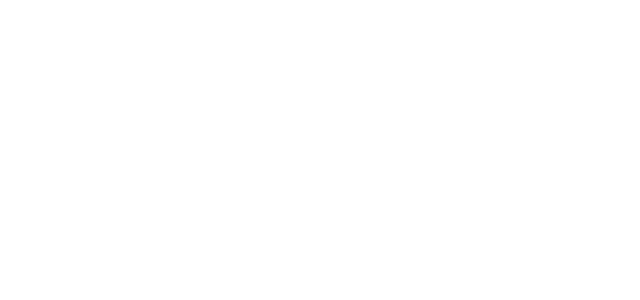
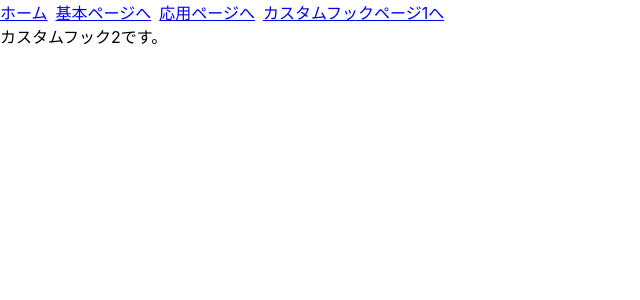
Before and after one commit to genta-t/react18-tutorial, a React (Create React App) app: page /custom-hooks-2 in a window 1280 px wide. Before the commit this address had no page. Shown: the top 300 px of the page, without its empty margins (0-640 px from the left). Built offline with nearby package versions, Linux system fonts and the light colour scheme.

Commit message:
ページ内リンクリファクタリング

```diff
--- a/src/App.tsx
+++ b/src/App.tsx
@@ -1,7 +1,9 @@
 import { BrowserRouter as Router, Route, Routes, Link } from 'react-router-dom';
 import BasicPage from './components/BasicPage';
 import ApplicationPage from './components/ApplicationPage';
-import CustomHooksPage from './components/CustomHooks';
+import CustomHooksPage1 from './components/CustomHooks1';
+import CustomHooksPage2 from './components/CustomHooks2';
+import PageLinks from './components/items/PageLinks';
 
 const App = () => {
   return (
@@ -10,12 +12,12 @@
         <Routes>
           <Route path="/basic" element={<BasicPage />} />
           <Route path="/application" element={<ApplicationPage />} />
-          <Route path="/custom-hooks" element={<CustomHooksPage />} />
+          <Route path="/custom-hooks-1" element={<CustomHooksPage1 />} />
+          <Route path="/custom-hooks-2" element={<CustomHooksPage2 />} />
           <Route path="/" element={
             <>
-              <Link to="/basic">基本ページへ</Link>
-              <Link to="/application">応用ページへ</Link>
-              <Link to="/custom-hooks">カスタムフックページへ</Link>
+              <PageLinks link={"/"}/>
+              <h2>ホーム</h2>
             </>
           } />
         </Routes>
--- a/src/components/ApplicationPage.tsx
+++ b/src/components/ApplicationPage.tsx
@@ -1,4 +1,3 @@
-import { Link } from 'react-router-dom';
 import UseState from './application/UseState';
 import UseEffect from './application/UseEffect';
 import UseContext from './application/UseContext';
@@ -6,14 +5,13 @@
 import UseCallBack from './application/UseCallBack';
 import UseMemo from './application/UseMemo';
 import UseRef from './application/UseRef';
+import PageLinks from './items/PageLinks';
 
 const ApplicationPage = () => {
 
   return (
     <>
-      <Link to="/basic">基本ページへ</Link>
-      <Link to="/custom-hooks">カスタムフックページへ</Link>
-      <Link to="/">ホーム</Link>
+      <PageLinks link={"/application"}/>
       <p>応用です</p>
       <UseState />
       <UseEffect />
--- a/src/components/BasicPage.tsx
+++ b/src/components/BasicPage.tsx
@@ -13,7 +13,7 @@
 import UseSyncExternalStore from './basics/UseSyncExternalStore';
 import UseTransition from './basics/UseTransition';
 import UseState from './basics/UseState';
-import { Link } from 'react-router-dom';
+import PageLinks from './items/PageLinks';
 
 // useはあまり使わない？？サンプルではuseContextを使った。
 export const ThemeContext = createContext<string | null>(null);
@@ -22,9 +22,7 @@
 
   return (
     <>
-      <Link to="/application">応用ページへ</Link>
-      <Link to="/custom-hooks">カスタムフックページへ</Link>
-      <Link to="/">ホーム</Link>
+      <PageLinks link={"/basic"}/>
       <p>基本です</p>
       <UseState />
       <UseEffect />
--- a/src/components/CustomHooks.tsx
+++ b/src/components/CustomHooks1.tsx
@@ -1,4 +1,3 @@
-import { Link } from 'react-router-dom';
 import ToggleComp from './customHooks/toggle/ToggleComp';
 import TimeoutComp from './customHooks/timeOut/TimeoutComp';
 import DebounceComp from './customHooks/debounce/DebounceComp';
@@ -14,15 +13,14 @@
 import EventListenerComp from './customHooks/eventListener/EventListenerComp';
 import OnScreenComp from './customHooks/onScreen/OnScreenComp';
 import WindowSizeComp from './customHooks/windowSize/WindowSizeComp';
+import PageLinks from './items/PageLinks';
 
-const CustomHooksPage = () => {
+const CustomHooksPage1 = () => {
 
   return (
     <>
-      <Link to="/basic">基本ページへ</Link>
-      <Link to="/application">応用ページへ</Link>
-      <Link to="/">ホーム</Link>
-      <p>カスタムフックです。</p>
+      <PageLinks link={"/custom-hooks-1"}/>
+      <p>カスタムフック1です。</p>
       <ToggleComp />
       <TimeoutComp />
       <DebounceComp />
@@ -42,4 +40,4 @@
   );
 }
 
-export default CustomHooksPage;
+export default CustomHooksPage1;
--- /dev/null
+++ b/src/components/CustomHooks2.tsx
@@ -0,0 +1,13 @@
+import PageLinks from './items/PageLinks';
+
+const CustomHooksPage2 = () => {
+
+  return (
+    <>
+      <PageLinks link={"/custom-hooks-2"}/>
+      <p>カスタムフック2です。</p>
+    </>
+  );
+}
+
+export default CustomHooksPage2;
--- /dev/null
+++ b/src/components/items/PageLinks.tsx
@@ -0,0 +1,38 @@
+import { Link } from 'react-router-dom';
+
+const PageLinks = ({ link }: { link: string }) => {
+  const links = [
+    {
+      to: "/",
+      label: "ホーム"
+    },
+    {
+      to: "/basic",
+      label: "基本ページへ"
+    },
+    {
+      to: "/application",
+      label: "応用ページへ"
+    },
+    {
+      to: "/custom-hooks-1",
+      label: "カスタムフックページ1へ"
+    },
+    {
+      to: "/custom-hooks-2",
+      label: "カスタムフックページ2へ"
+    },
+  ];
+
+  const visibleLinks = links.filter(l => l.to !== link);
+
+  return (
+    <>
+      {visibleLinks.map((l, i) => (
+        <Link key={i} to={l.to} style={{ marginRight: "8px"}}>{l.label}</Link>
+      ))}
+    </>
+  );
+}
+
+export default PageLinks;
```
